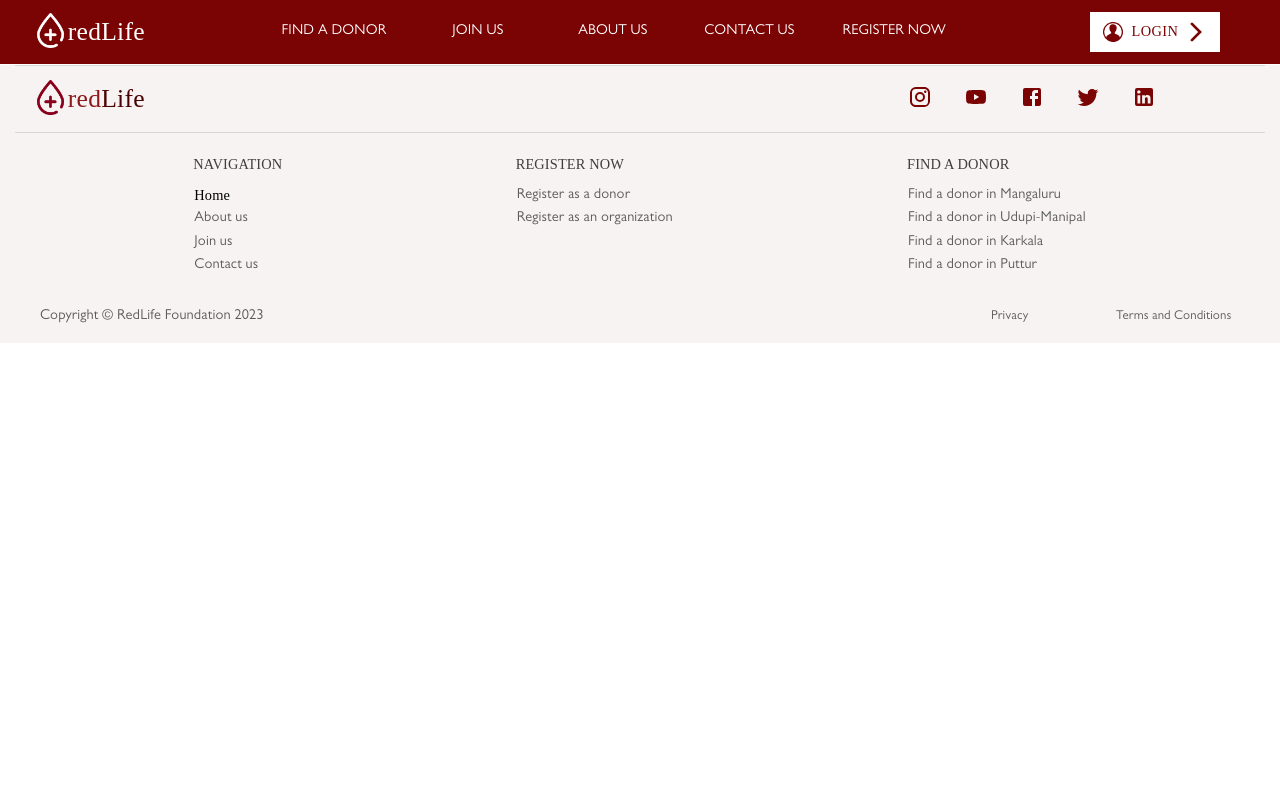
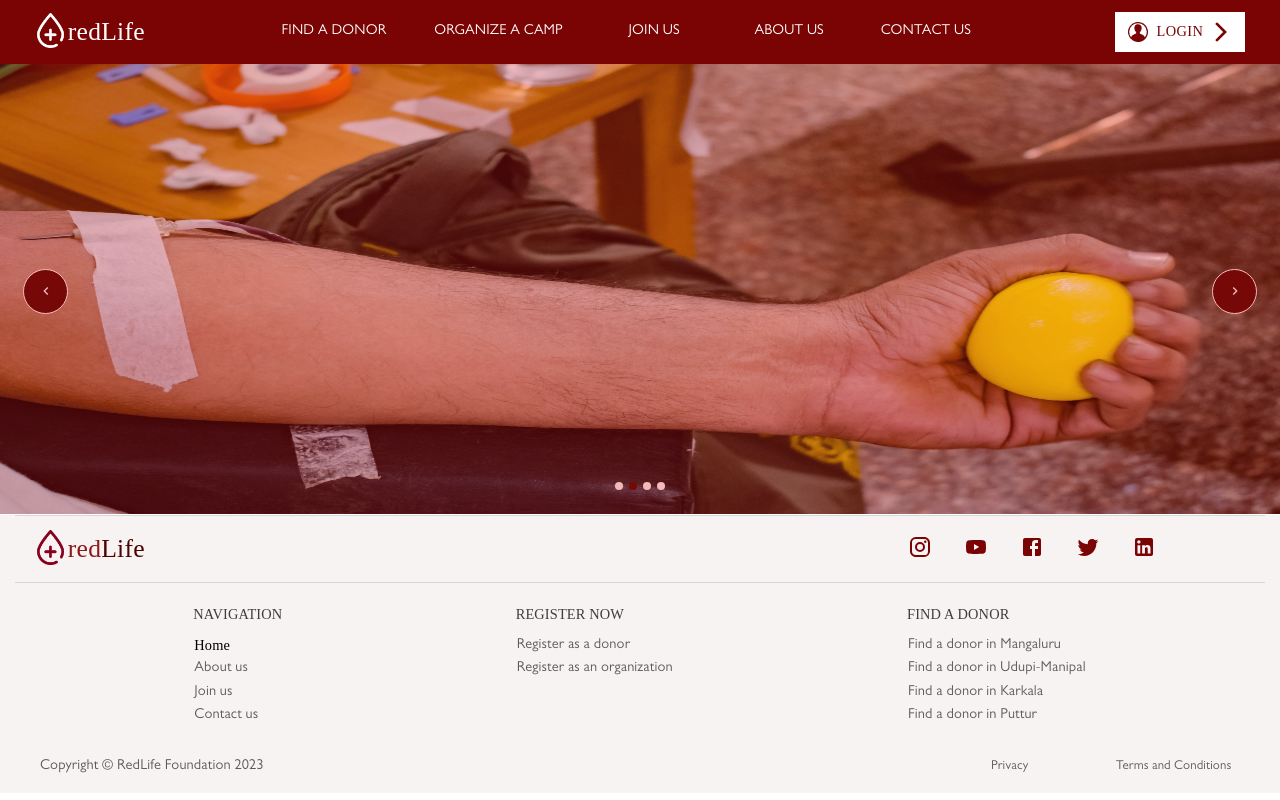
Before and after one commit to shreyasgunaje/redlife-website, a React (Create React App) app: page /home in a window 1280 px wide. Built offline with nearby package versions, Linux system fonts and the light colour scheme; a web font is replaced by a local one.

Commit message:
many things added

```diff
--- a/src/pages/find_donor.jsx
+++ b/src/pages/find_donor.jsx
@@ -38,8 +38,8 @@ const City = [
       label: 'Udupi',
     },
     {
-      value: 'Manglore',
-      label: 'Manglore',
+      value: 'Mangalore',
+      label: 'Mangalore',
     },
     {
       value: 'Hassan',
--- a/src/pages/home.jsx
+++ b/src/pages/home.jsx
@@ -1,8 +1,58 @@
 import React from 'react'
+import Carousel from 'react-material-ui-carousel';
+import car_img1 from '../assets/images/car-img1.jpg';
+import car_img2 from '../assets/images/car-img2.jpg';
+import car_img3 from '../assets/images/car-img3.jpg';
+import car_img4 from '../assets/images/car-img4.jpg';
+import { Paper } from '@mui/material';
+import './home.scss'
 
 function Home() {
+  let items = [
+    {
+        bannerImg: car_img1,
+    },
+    {
+        bannerImg: car_img2,
+    },
+    {
+      bannerImg: car_img3,
+    },
+    {
+      bannerImg: car_img4,
+    }
+];
+function Item(props) {
+    return (
+        <Paper>
+            <div className="banner_img">
+                <img src={props.item.bannerImg} alt="banner-image" />
+            </div>
+        </Paper>
+    );
+}
   return (
-    <div>
+    <div className='home_container'>
+      <div className='carousel_container'>
+        <Carousel
+          className="banner_carousel"
+          // NextIcon={<CarouselNextIcon />}
+          // PrevIcon={<CarouselPrevIcon />}
+          // navButtonsAlwaysInvisible={true}
+          navButtonsAlwaysVisible={false}
+          autoPlay={true}
+          stopAutoPlayOnHover={true}
+          interval={5000}
+          animation={'slide'}
+          swipe={true}
+        >
+          {items.map((item, i) => (
+            <Item key={i} item={item} />
+          ))}
+
+        </Carousel>
+        <div className="carousel_overlay"></div>
+      </div>
 
     </div>
   )
--- /dev/null
+++ b/src/pages/home.scss
@@ -0,0 +1,167 @@
+@import '../variable.scss';
+@import '../assets/fonts/fonts.scss';
+
+.home_container{
+    .carousel_container{
+        position: relative;
+        z-index: 3;
+        flex: 1;
+        height: 450px;
+        .banner_carousel {
+            height: 100%;
+            div {
+                height: 100% !important;
+            }
+
+            .css-1f8sh1y {
+                height: 100% !important;
+            }
+
+            .MuiPaper-root {
+                background-color: transparent;
+                box-shadow: none;
+                border-radius: 0px;
+
+                .banner_img {
+                    img {
+                        width: 100%;
+                        height: calc(100% + 98px);
+
+
+                        @media screen and (max-width: 1366px) {
+                            height: calc(100% + 89px);
+                        }
+
+                        @media screen and (max-width: 1279px) {
+                            height: calc(100% + 79px);
+                        }
+
+                        @media screen and (max-width: 1023px) {
+                            height: calc(100% + 70px);
+                        }
+
+                        @media screen and (max-width: 575px) {
+                            height: calc(100% + 42px);
+                        }
+                    }
+                }
+            }
+
+            .css-1abc02a {
+                .MuiButtonBase-root {
+                    opacity: 1;
+                    width: 45px;
+                    height: 45px;
+                    border: 1px solid $white;
+                    background-color: $dark_red;
+                    margin: 0px 23px;
+
+                    @media screen and (max-width: 1023px) {
+                        width: 35px;
+                        height: 35px;
+                    }
+
+                    @media screen and (max-width: 575px) {
+                        width: 25px;
+                        height: 25px;
+                    }
+
+                    .MuiSvgIcon-root {
+                        width: 16px;
+                        height: 16px;
+
+                        @media screen and (max-width: 1023px) {
+                            width: 14px;
+                            height: 14px;
+                        }
+
+                        @media screen and (max-width: 575px) {
+                            width: 11px;
+                            height: 11px;
+                        }
+                    }
+                }
+            }
+
+            .css-hn784z {
+                .MuiButtonBase-root {
+                    opacity: 1;
+                    width: 45px;
+                    height: 45px;
+                    border: 1px solid $white;
+                    background-color: $dark_red;
+                    margin: 0px 23px;
+
+                    @media screen and (max-width: 1023px) {
+                        width: 35px;
+                        height: 35px;
+                    }
+
+                    @media screen and (max-width: 575px) {
+                        width: 25px;
+                        height: 25px;
+                    }
+
+                    .MuiSvgIcon-root {
+                        width: 16px;
+                        height: 16px;
+
+                        @media screen and (max-width: 1023px) {
+                            width: 14px;
+                            height: 14px;
+                        }
+
+                        @media screen and (max-width: 575px) {
+                            width: 11px;
+                            height: 11px;
+                        }
+                    }
+                }
+            }
+
+            .css-1m9128y {
+                z-index: 3;
+                position: absolute;
+                bottom: 20px;
+                margin: 0px;
+                height: unset !important;
+
+                @media screen and (max-width: 1023px) {
+                    bottom: 14px;
+                }
+
+                .MuiButtonBase-root {
+                    height: 12px;
+                    width: 12px;
+                    margin: 0px 1px;
+
+                    .MuiSvgIcon-root {
+                        fill: $white;
+                        width: 100%;
+                        height: 100%;
+                        font-size: 12px;
+                    }
+
+                    &.css-8ucetn-MuiButtonBase-root-MuiIconButton-root {
+                        .MuiSvgIcon-root {
+                            fill: $dark_red;
+                        }
+                    }
+                }
+            }
+        }
+        .carousel_overlay{
+            margin-left: 0;
+            margin-top: 0;
+            position: absolute;
+            top: 0;
+            z-index: 5;
+            left: 50;
+            width: 100%;
+            height: 100%;
+            display: flex;
+            background-color: rgba(217, 23, 23, 0.3);
+            pointer-events: none;
+        }
+    }
+}
--- a/src/shared/header.jsx
+++ b/src/shared/header.jsx
@@ -142,14 +142,14 @@ function Header() {
 				>
 					<ListItemText primary="FIND A DONOR"/>
 				</ListItemButton>
-	 			{/* <ListItemButton
+	 			<ListItemButton
 					selected={location.pathname==='/organize-a-camp'}
 					onClick={(e)=>{
 						navigate('/organize-a-camp');
 					}}
 				>
 	 				<ListItemText primary="ORGANIZE A CAMP"/>
-	 			</ListItemButton> */}
+	 			</ListItemButton>
 				 <ListItemButton
 					selected={location.pathname==='/join-us'}
 					onClick={(e)=>{
@@ -174,14 +174,14 @@ function Header() {
 				>
 					<ListItemText primary="CONTACT US"/>
 				</ListItemButton>
-				<ListItemButton
+				{/* <ListItemButton
 					selected={location.pathname==='/register-now'}
 					onClick={(e)=>{
 						navigate('/register-now');
 					}}
 				>
 	 				<ListItemText primary="REGISTER NOW"/>
-	 			</ListItemButton>
+	 			</ListItemButton> */}
 			</List>
 			<div className='right_container'>
 				<Button
@@ -190,7 +190,7 @@ function Header() {
 					startIcon={<LogInUserIcon />}
 					endIcon={<LogArrowIcon />}
 					onClick={(e) => {
-						window.open('https://soilhealth.dac.gov.in/admin/');
+						window.open('');
 					}}
 				>
 					LOGIN
--- a/src/shared/header.scss
+++ b/src/shared/header.scss
@@ -36,11 +36,12 @@
                     }
                 }
                 &.Mui-selected{
-                    background-color: $white;
+                    // background-color: $white;
                     .MuiListItemText-root{
                         .MuiTypography-root{
-                            color: $red;
+                            color: $white;
                             font-family: GillSans-Medium;
+                            text-decoration: underline;
                         }
                     }
                 }
```
Also changed, not shown: src/shared/icon.jsx (added, +17 -0 lines).
